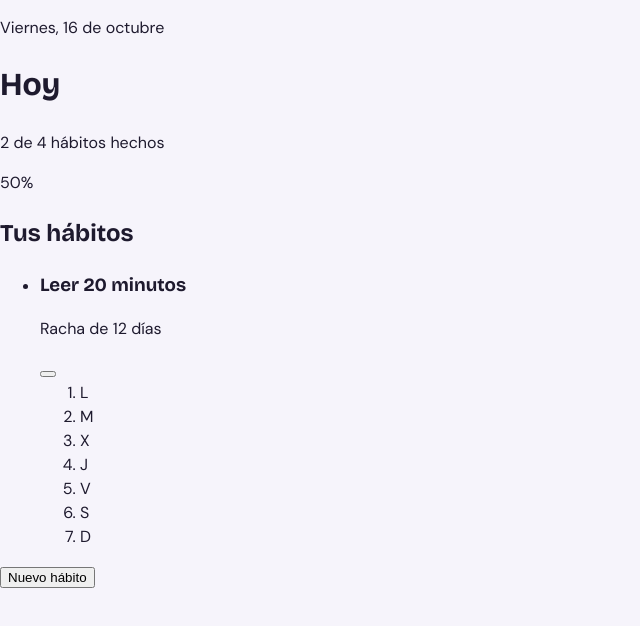
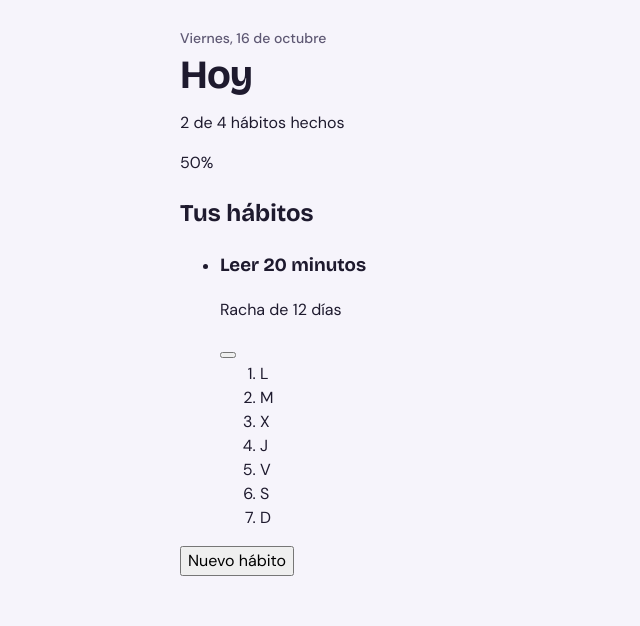
Before and after one commit to cathaysagv/habit-tracker, a plain HTML site: page index.html in a window 1280 px wide. Shown: the whole page, without its empty margins (0-640 px from the left). Drawn offline with nearby package versions, Linux system fonts and the light colour scheme.

Commit message:
feat: añade el contenedor y los estilos de la cabecera

```diff
--- a/css/styles.css
+++ b/css/styles.css
@@ -1,3 +1,4 @@
+/* ==== Variables ==== */
 :root {
     --color-bg: #F6F4FB;
     --color-surface: #FFFFFF;
@@ -11,9 +12,11 @@
     --radius: 16px;
 }
 
+/* ==== Base ==== */
 *, *::before, *::after {
-    box-sizing:border-box;
+    box-sizing: border-box;
 }
+
 body {
     margin: 0;
     background-color: var(--color-bg);
@@ -25,3 +28,36 @@ body {
 h1, h2, h3 {
     font-family: var(--font-display);
 }
+
+button, input {
+    font: inherit;
+}
+
+/* ==== Contenedor ==== */
+header, main {
+    max-width: 960px;
+    margin-inline: auto;
+    padding-inline: 20px;
+}
+
+/* ==== Cabecera ==== */
+header {
+    padding-top: 28px;
+    display: flex;
+    flex-direction: column;
+    gap: 6px;
+}
+
+.date {
+    margin: 0;
+    color: var(--color-text-muted);
+    font-size: 14px;
+    font-weight: 500;
+}
+
+h1 {
+    margin: 0;
+    font-size: 40px;
+    line-height: 1;
+    letter-spacing: -0.02em;
+}
```
